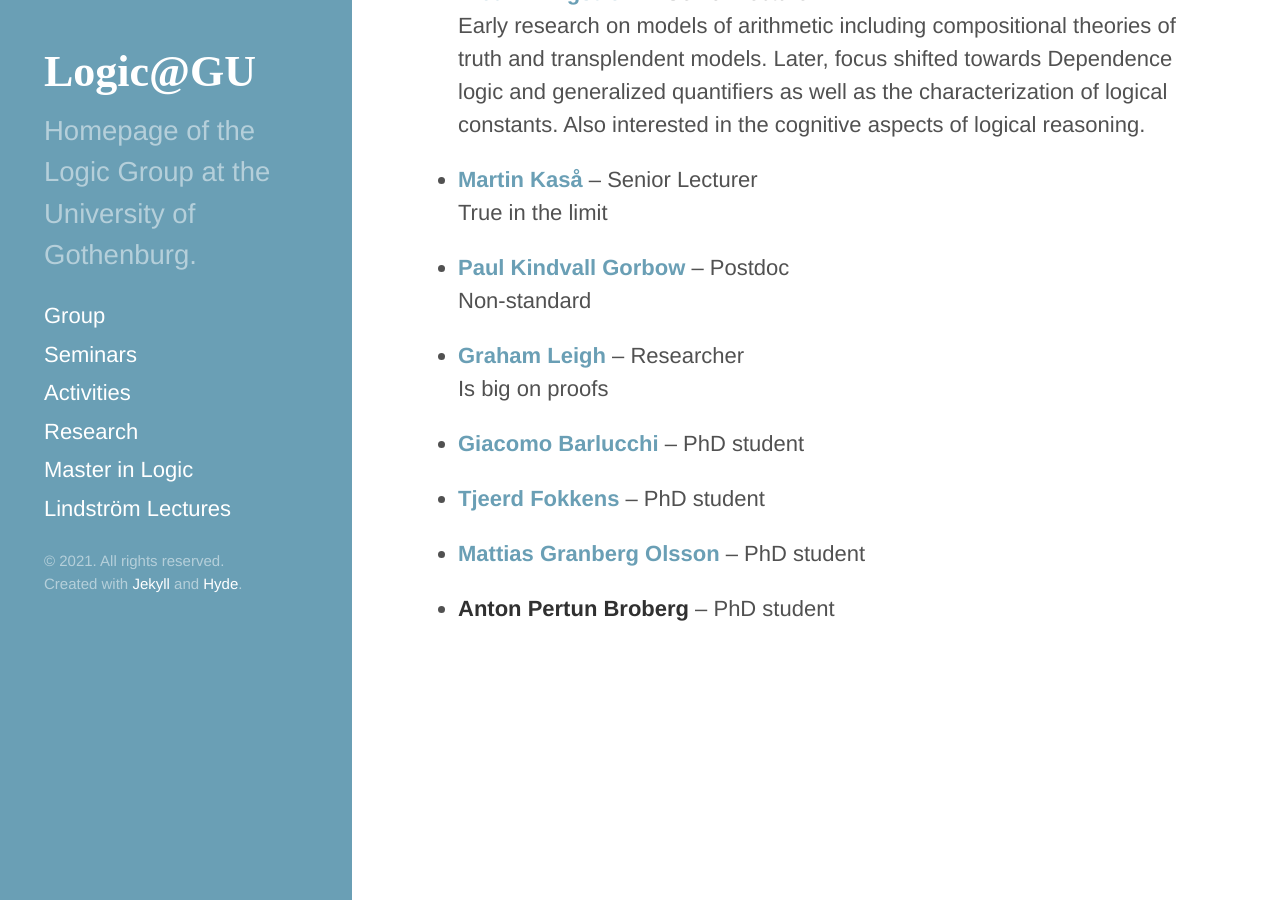
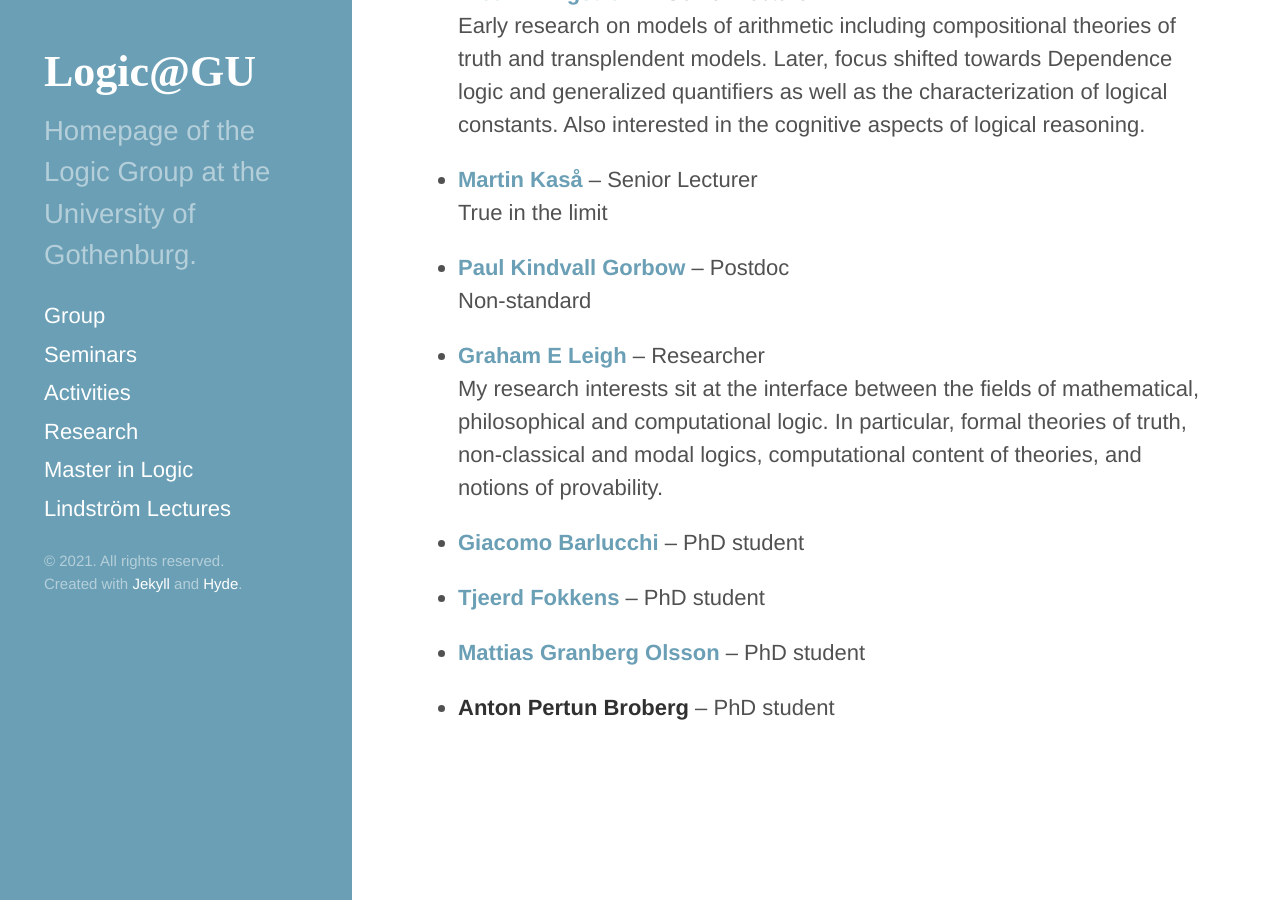
Before and after one commit to greleigh/Logic-GU, a Jekyll site: the page built from _pages/about.md, in a window 1280 px wide and 900 px high, scrolled down 802 px. Built offline with Jekyll 4.4.1, drawn with Linux system fonts in a browser that asks for light colours; some web fonts are replaced.

Commit message:
Description

```diff
--- a/_data/people.yml
+++ b/_data/people.yml
@@ -47,12 +47,14 @@ paul:
   description: Non-standard
 
 graham:
-  name: Graham Leigh
+  name: Graham E Leigh
   short_name: graham
   position: Researcher
   homepage: https://www.gu.se/en/about/find-staff/grahamleigh
   email: graham.leigh@gu.se
-  description: Is big on proofs
+  description: >
+    My research interests sit at the interface between the fields of mathematical, philosophical and computational logic.
+    In particular, formal theories of truth, non-classical and modal logics, computational content of theories, and notions of provability.
 
 giacomo:
   name: Giacomo Barlucchi
```
